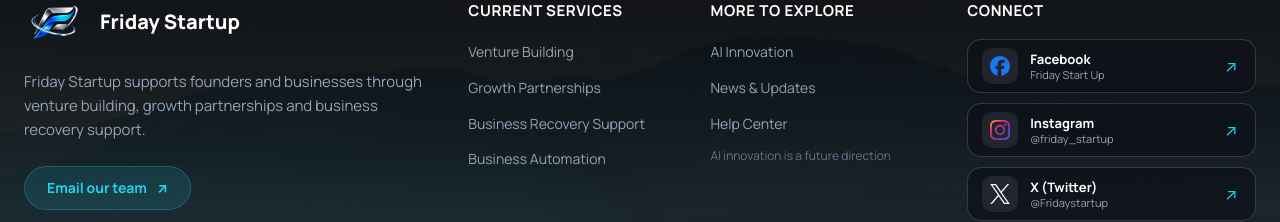
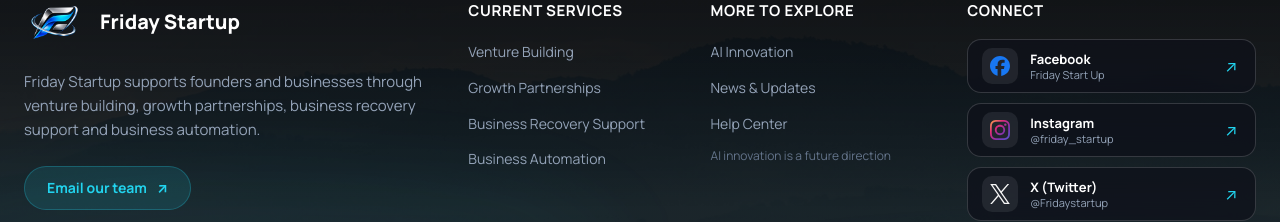
Before and after one commit to samiulislam9082-lgtm/friday-startup-website, a plain HTML site: page business-automation/index.html in a window 1280 px wide. Shown: the part 5730-5952 px from the top of the page. Drawn offline with Linux system fonts and the light colour scheme.

Commit message:
Align Business Automation summary with four services

```diff
--- a/business-automation/index.html
+++ b/business-automation/index.html
@@ -408,7 +408,7 @@
             <span id="footer-brand-title">Friday Startup</span>
           </a>
           <p class="footer-landscape__summary">
-            Friday Startup supports founders and businesses through venture building, growth partnerships and business recovery support.
+            Friday Startup supports founders and businesses through venture building, growth partnerships, business recovery support and business automation.
           </p>
           <a class="footer-landscape__email" href="https://mail.google.com/mail/?fs=1&amp;to=fridaystartup1%40gmail.com&amp;tf=cm" target="_blank" rel="noopener noreferrer">
             <span>Email our team</span>
```
